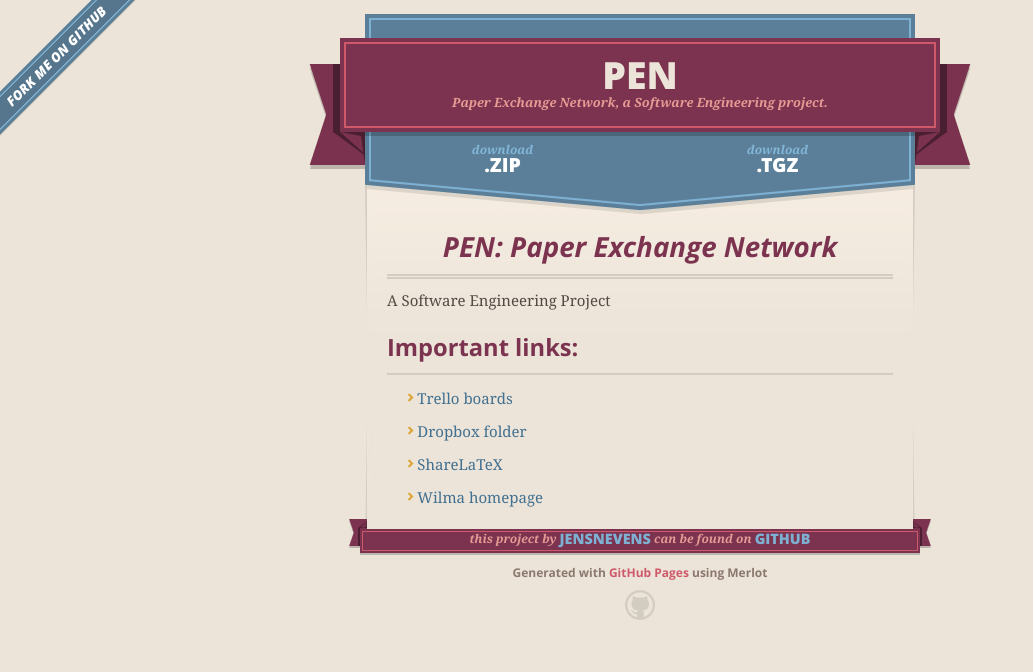
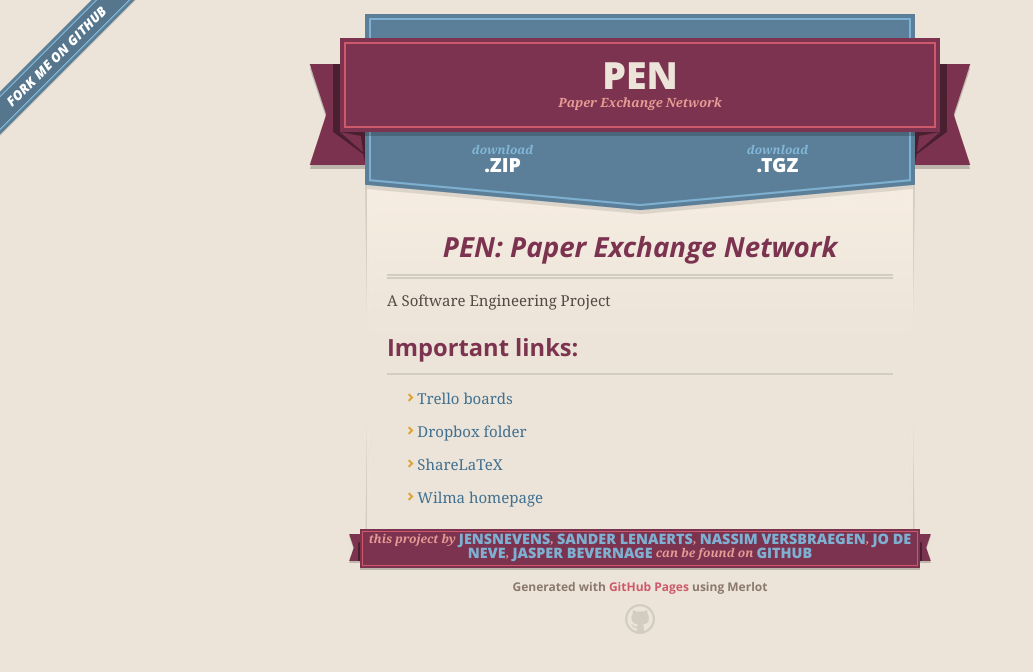
Before and after one commit to Jdneve/PEN, a plain HTML site: page index.html in a window 1280 px wide. Shown: the whole page, without its empty margins (0-1033 px from the left). Drawn offline with nearby package versions, Linux system fonts and the light colour scheme.

Commit message:
added every team member to footer

```diff
--- a/index.html
+++ b/index.html
@@ -17,7 +17,7 @@
         $('#main_content').headsmart()
       })
     </script>
-    <title>PEN by JensNevens</title>
+    <title>PEN: Paper Exchange Network</title>
   </head>
 
   <body>
@@ -28,7 +28,7 @@
         <span class="ribbon-outer">
           <span class="ribbon-inner">
             <h1>PEN</h1>
-            <h2>Paper Exchange Network, a Software Engineering project.</h2>
+            <h2>Paper Exchange Network</h2>
           </span>
           <span class="left-tail"></span>
           <span class="right-tail"></span>
@@ -65,7 +65,12 @@
       <footer>
         <span class="ribbon-outer">
           <span class="ribbon-inner">
-            <p>this project by <a href="https://github.com/JensNevens">JensNevens</a> can be found on <a href="https://github.com/JensNevens/PEN">GitHub</a></p>
+            <p>this project by <a href="https://github.com/JensNevens">JensNevens</a>,
+                <a href="https://github.com/salenaer">Sander Lenaerts</a>,
+                <a href="https://github.com/nversbra">Nassim Versbraegen</a>,
+                <a href="https://github.com/Jdneve">Jo De Neve</a>,
+                <a href="https://github.com/jbeverna">Jasper Bevernage</a>
+                can be found on <a href="https://github.com/JensNevens/PEN">GitHub</a></p>
           </span>
           <span class="left-tail"></span>
           <span class="right-tail"></span>
```
